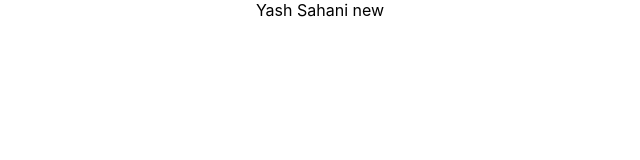
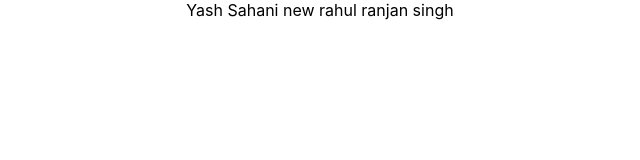
Before and after one commit to yash-sahni54321/Laxnar, a React (Create React App) app: page / in a window 1280 px wide. Shown: the top 160 px of the page, without its empty margins (320-960 px from the left). Built offline with nearby package versions, Linux system fonts and the light colour scheme.

Commit message:
test commit

```diff
--- a/src/App.js
+++ b/src/App.js
@@ -20,6 +20,7 @@ function App() {
 
 
       Yash Sahani new
+      rahul ranjan singh
     </div>
   );
 }
```
